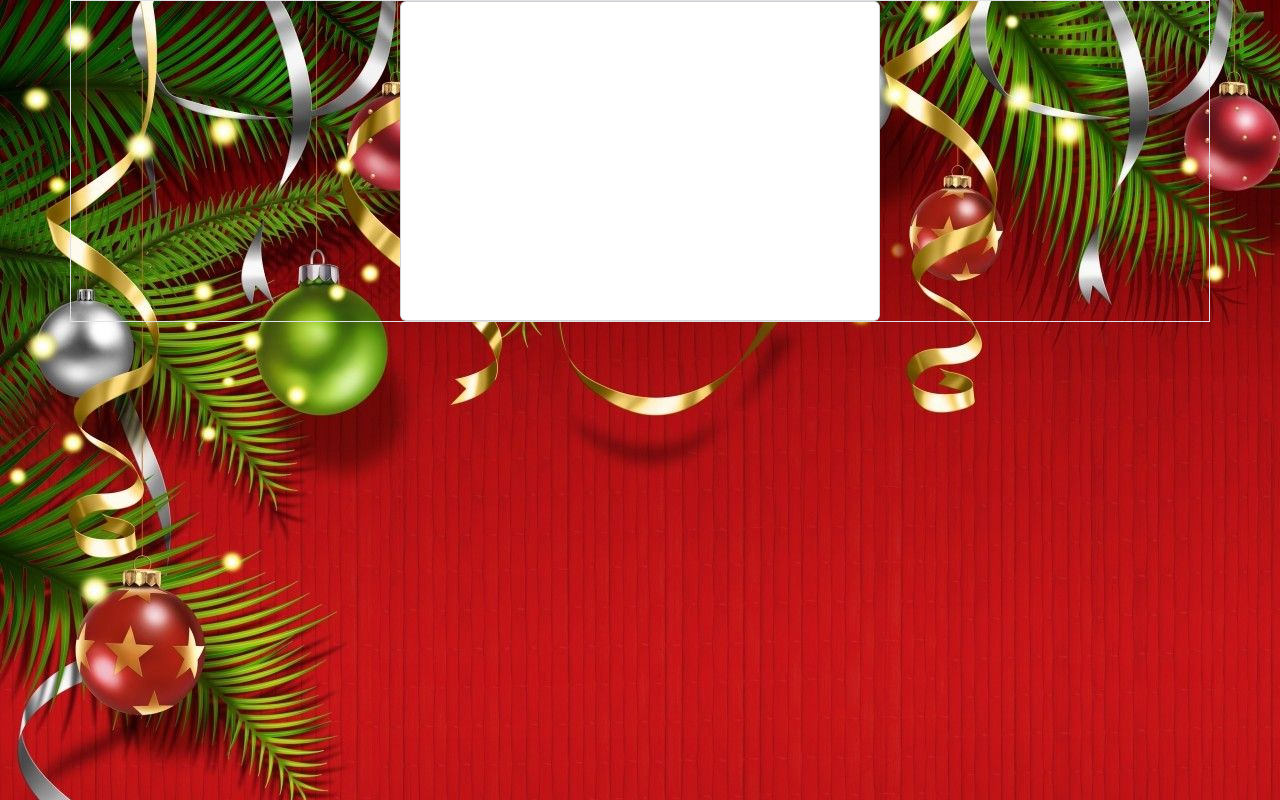
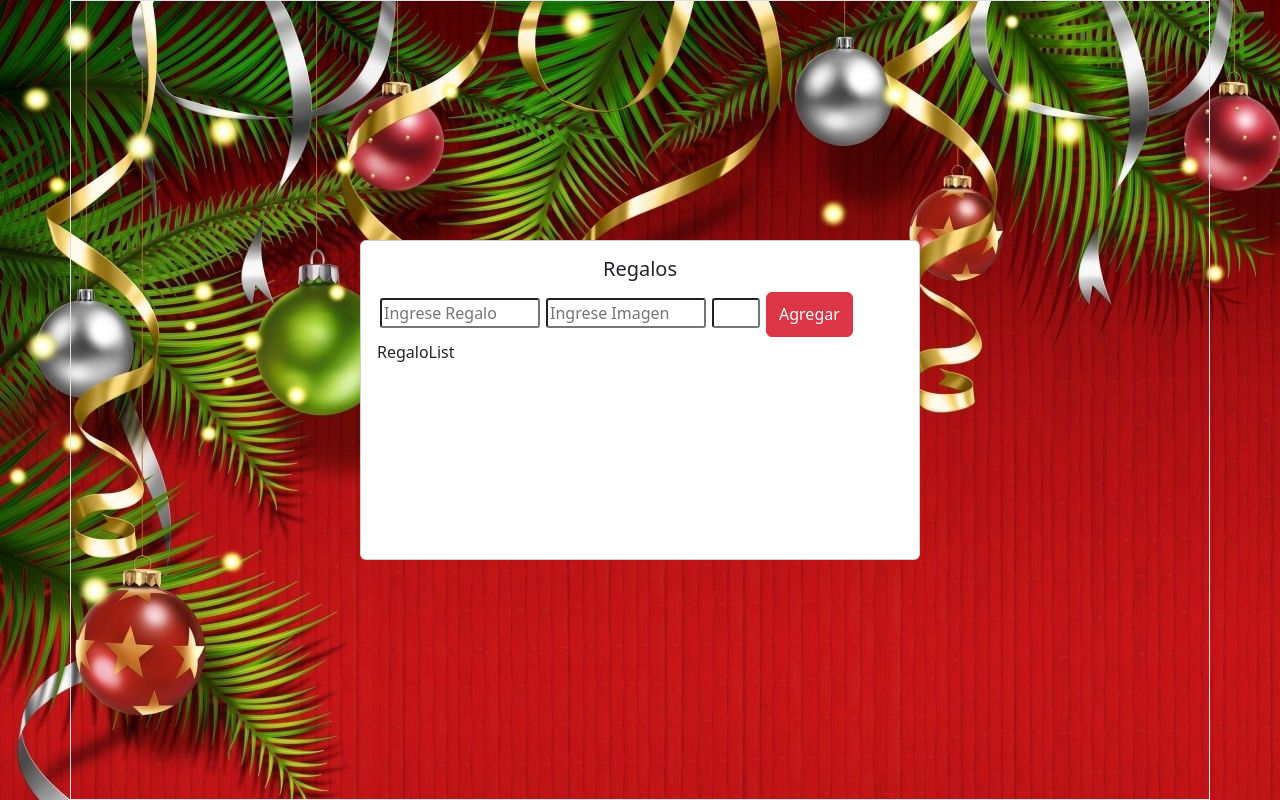
Before and after one commit to HugoRadulovich/adviency, a React (Vite) app: page / in a window 1280 px wide. Built offline with nearby package versions, Linux system fonts and the light colour scheme.

Commit message:
fix de errores

```diff
--- a/src/AdviencyApp.jsx
+++ b/src/AdviencyApp.jsx
@@ -1,3 +1,5 @@
+import { AddRegalo } from "./components/AddRegalo"
+import { RegaloList } from "./components/RegaloList"
 
 
 
@@ -27,7 +29,12 @@ export const AdviencyApp = () => {
 
                     <div className="container border d-flex justify-content-center align-items-center">
                     <div className="card">
-                        <div className="card-body"></div>
+                        <div className="card-body">
+                            <h5 className="card-title text-center">Regalos</h5>
+                            <AddRegalo/>
+                            <RegaloList/>
+                        </div>
+
                     </div>
                     </div>
 
--- /dev/null
+++ b/src/components/AddRegalo.jsx
@@ -0,0 +1,52 @@
+
+import React from 'react'
+import { useForm } from '../hooks/useForm'
+
+
+
+export const AddRegalo = () => {
+
+    const {description,descriptionImg,descriptionNumber,onIpuntChange,onResetForm} = useForm({
+        description: '',
+        descriptionImg: '',
+        descriptionNumber: '',
+    })
+
+    const onFormSubmit = (event) => {
+        event.preventDefault();
+
+    }
+
+    return (
+        <form action="" className="onFormSubmit">
+            <input
+            type="text"
+            className="inputText"
+            placeholder='Ingrese Regalo'
+            name='description'
+            value={description}
+            onChange={onIpuntChange}
+            />
+
+            <input
+            type="text"
+            className="inputText"
+            placeholder='Ingrese Imagen'
+            name='descriptionImg'
+            value={descriptionImg}
+            onChange={onIpuntChange}
+            />
+
+            <input
+            type="number"
+            className="inputNumber"
+            name='descriptionNumber'
+            value={descriptionNumber}
+            onChange={onIpuntChange}
+            />
+
+            <button className="btn btn-danger btnAdd">Agregar</button>
+
+        </form>
+    )
+}
--- /dev/null
+++ b/src/components/RegaloList.jsx
@@ -0,0 +1,7 @@
+import React from 'react'
+
+export const RegaloList = () => {
+    return (
+        <div>RegaloList</div>
+    )
+}
--- a/src/styles.css
+++ b/src/styles.css
@@ -3,9 +3,32 @@ body{
     background-image: url(./assets/fondo_navidad.jpg)
 }
 
+.container{
+    height: 50rem;
+}
+
 .card{
-    width: 30rem;
+
+    width: 35rem;
     height: 20rem;
     margin: auto;
 
 }
+
+.inputText{
+    width: 10rem;
+    border-radius: 3px;
+    margin: 3px;
+}
+
+.inputNumber{
+    width: 3rem;
+    border-radius: 3px;
+    margin: 3px;
+}
+
+.btnAdd{
+    height:2.8rem;
+    margin: 3px;
+
+}
```
